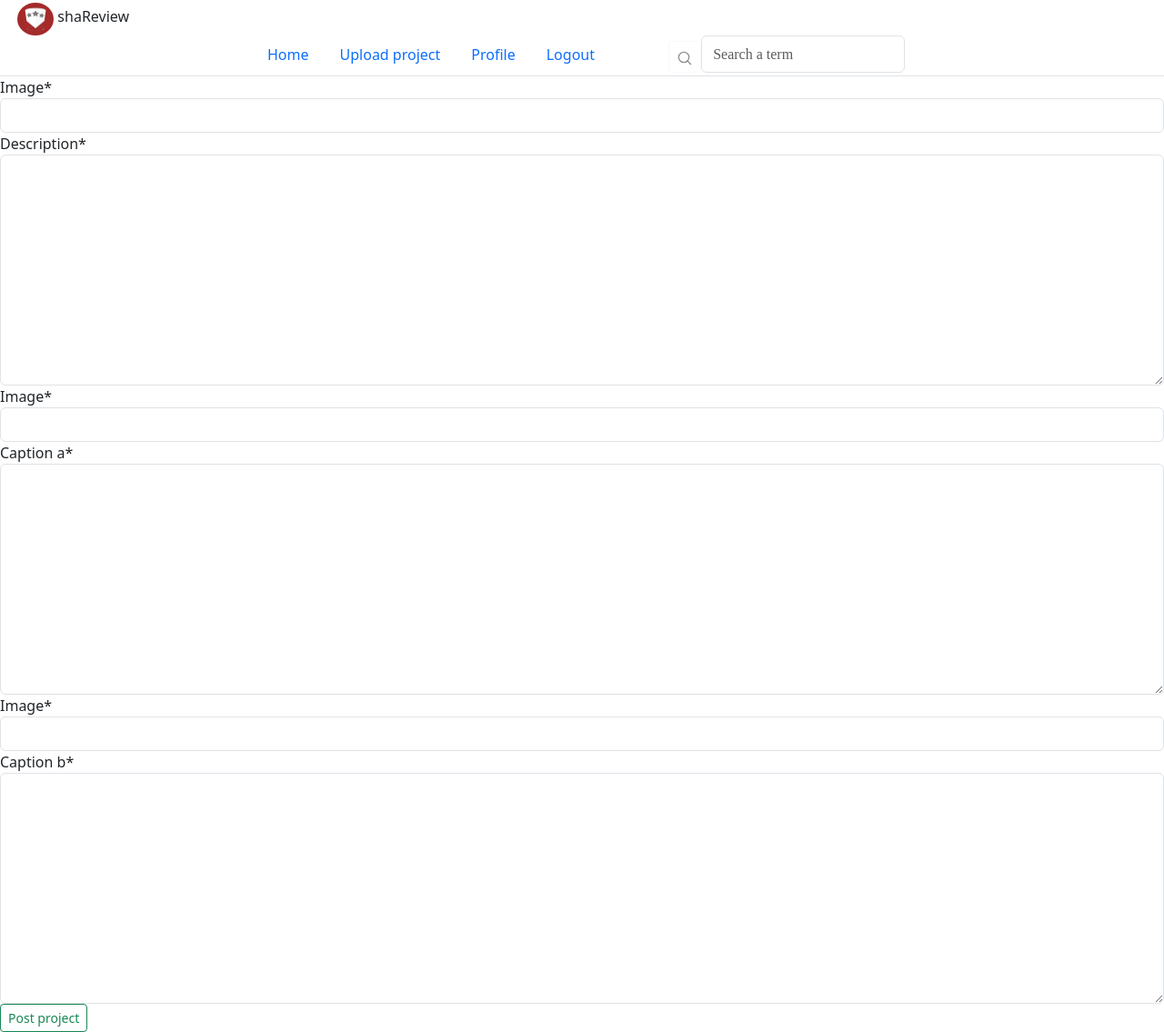
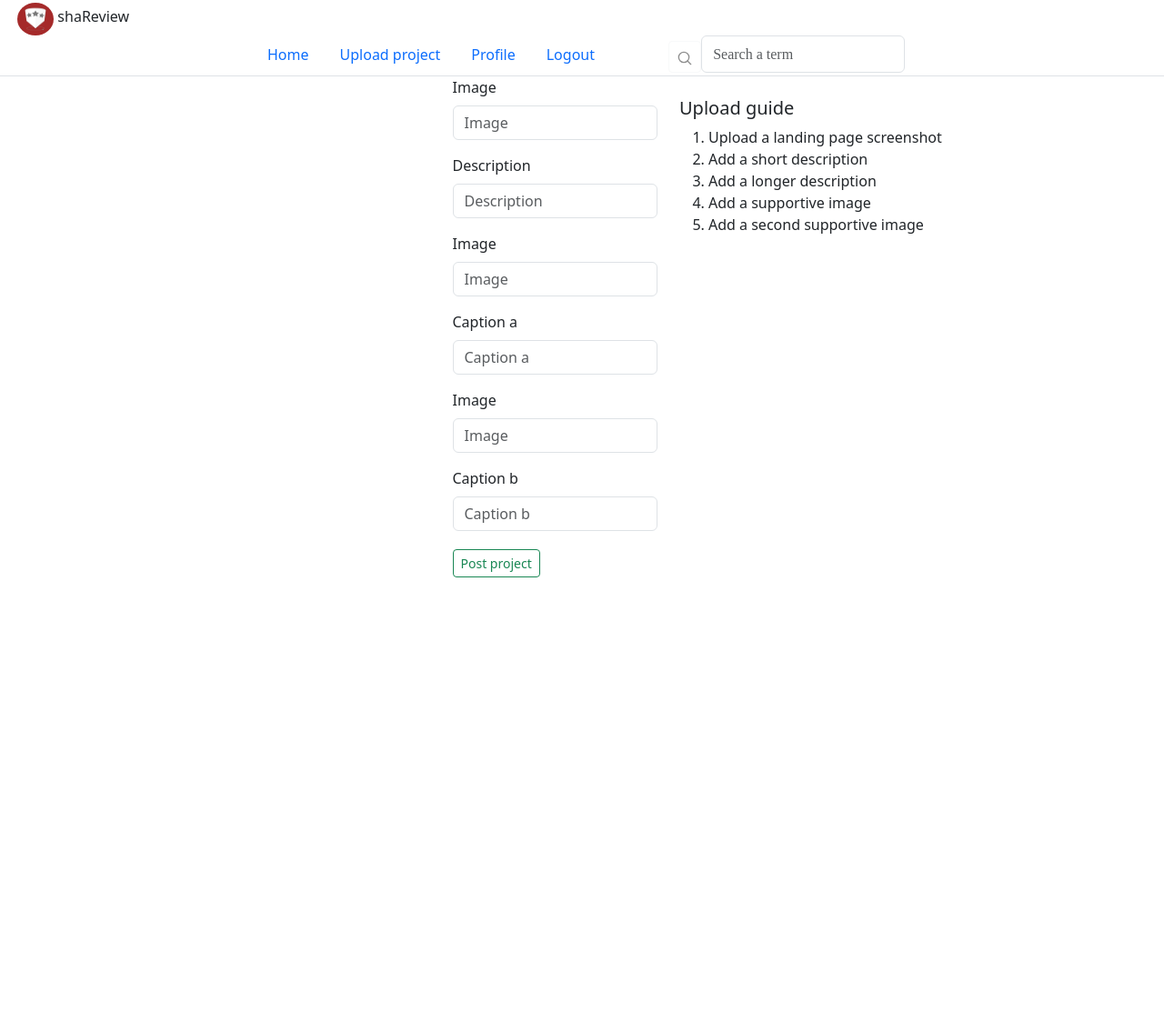
Before and after one commit to benie254/shaReview, a Django app: page /add/project/ in a window 1280 px wide. Shown: the whole page at 91% size. After the commit the page ends 635 px from the top, so only its background shows below. Run offline with Django 4.2, Linux system fonts and the light colour scheme; a user stored in the database is signed in; some libraries are stand-ins or nearby versions.

Commit message:
update project upload template

```diff
--- a/review/models.py
+++ b/review/models.py
@@ -18,11 +18,11 @@ class Profile(models.Model):
 class Project(models.Model):
 	creator = models.ForeignKey(User, on_delete=models.DO_NOTHING, null=True)
 	landing_pic = CloudinaryField('image')
-	description = HTMLField()
+	description = models.CharField(max_length=60)
 	support_pic_a = CloudinaryField('image')
-	caption_a = HTMLField()
+	caption_a = models.CharField(max_length=30)
 	support_pic_b = CloudinaryField('image')
-	caption_b = HTMLField()
+	caption_b = models.CharField(max_length=30)
 	published = models.DateTimeField(auto_now_add=True)
 
 	@classmethod
@@ -44,5 +44,5 @@ class Contact(models.Model):
 	first_name = models.CharField(max_length=60)
 	last_name = models.CharField(max_length=60)
 	email = models.EmailField()
-	phone = models.PositiveIntegerField()
+	phone = models.PositiveIntegerField(max_length=10,default=254)
 	address = models.CharField(max_length=60)
--- a/review/templates/user/upload.html
+++ b/review/templates/user/upload.html
@@ -1,12 +1,33 @@
 {%extends 'projects/base.html'%}
+{%load bootstrap5%}
 {% load crispy_forms_tags %}
 
 
 {%block content%}
+<div class="container">
+    <div class="row">
+        <div class="col-sm-2">
 
-<form method="post" action="{% url 'new-project' %}" enctype="multipart/form-data">
-    {% csrf_token %}
-    {{ projform|crispy }}
-    <button type="submit" class="btn btn-sm btn-outline-success" value="Post">Post project</button>
-</form>
+    </div>
+    <div class="col-md-5">
+        <form method="post" action="{% url 'new-project' %}" enctype="multipart/form-data" style="margin-left:50%;">
+            {% csrf_token %}
+            {% bootstrap_form projform layout='inline' %}
+            <button type="submit" class="btn btn-sm btn-outline-success" value="Post" style="margin-top:1.5%;">Post project</button>
+        </form>
+    </div>
+    <div class="col-md-5">
+        <h5 style="margin-top:5%;">Upload guide</h5>
+        <ol>
+            <li>Upload a landing page screenshot</li>
+            <li>Add a short description</li>
+            <li>Add a longer description</li>
+            <li>Add a supportive image</li>
+            <li>Add a second supportive image</li>
+        </ol>
+        <p></p>
+
+    </div>
+    </div>
+</div>
 {%endblock%}
```
Also changed, not shown: review/migrations/0004_alter_contact_phone_alter_project_caption_a_and_more.py (added).
